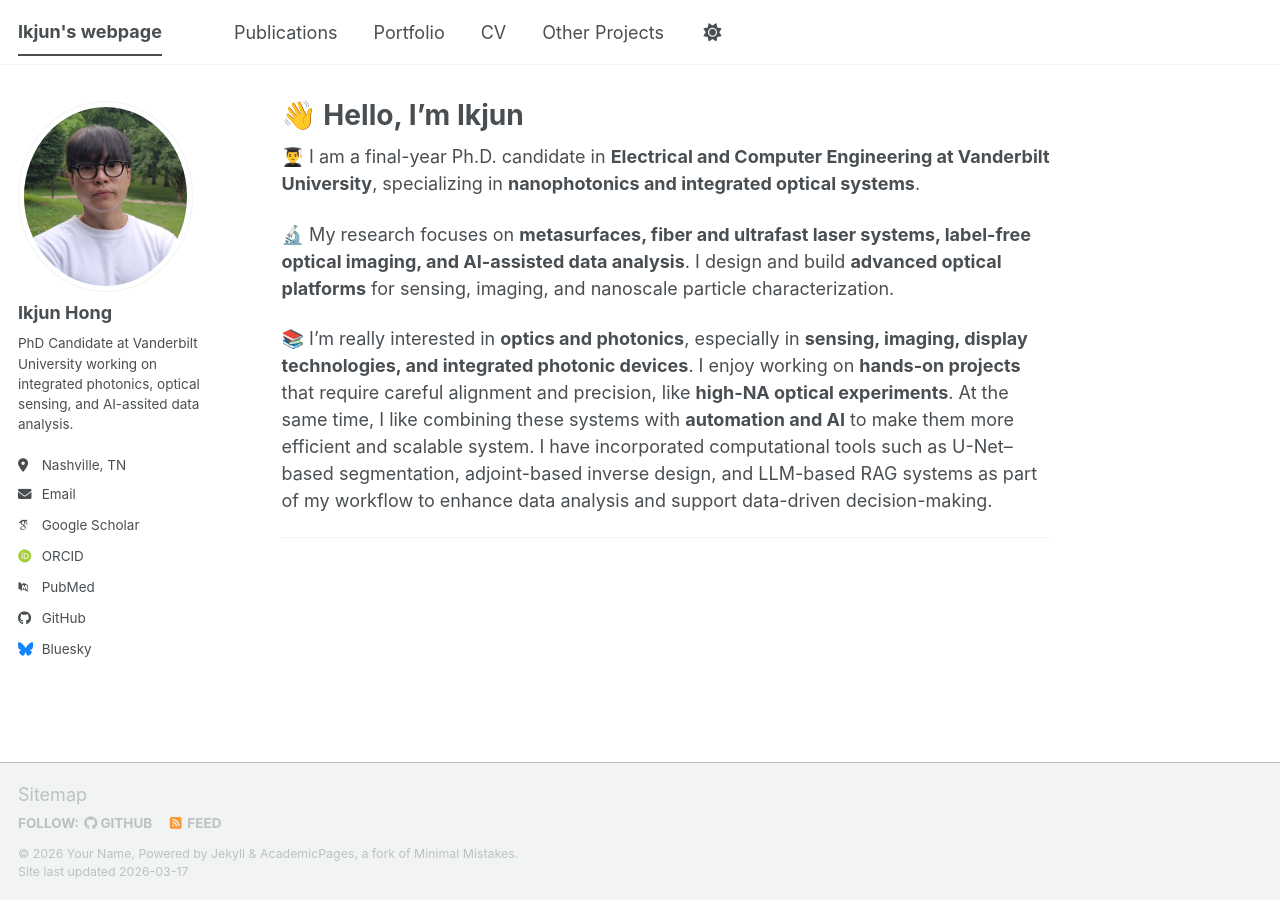
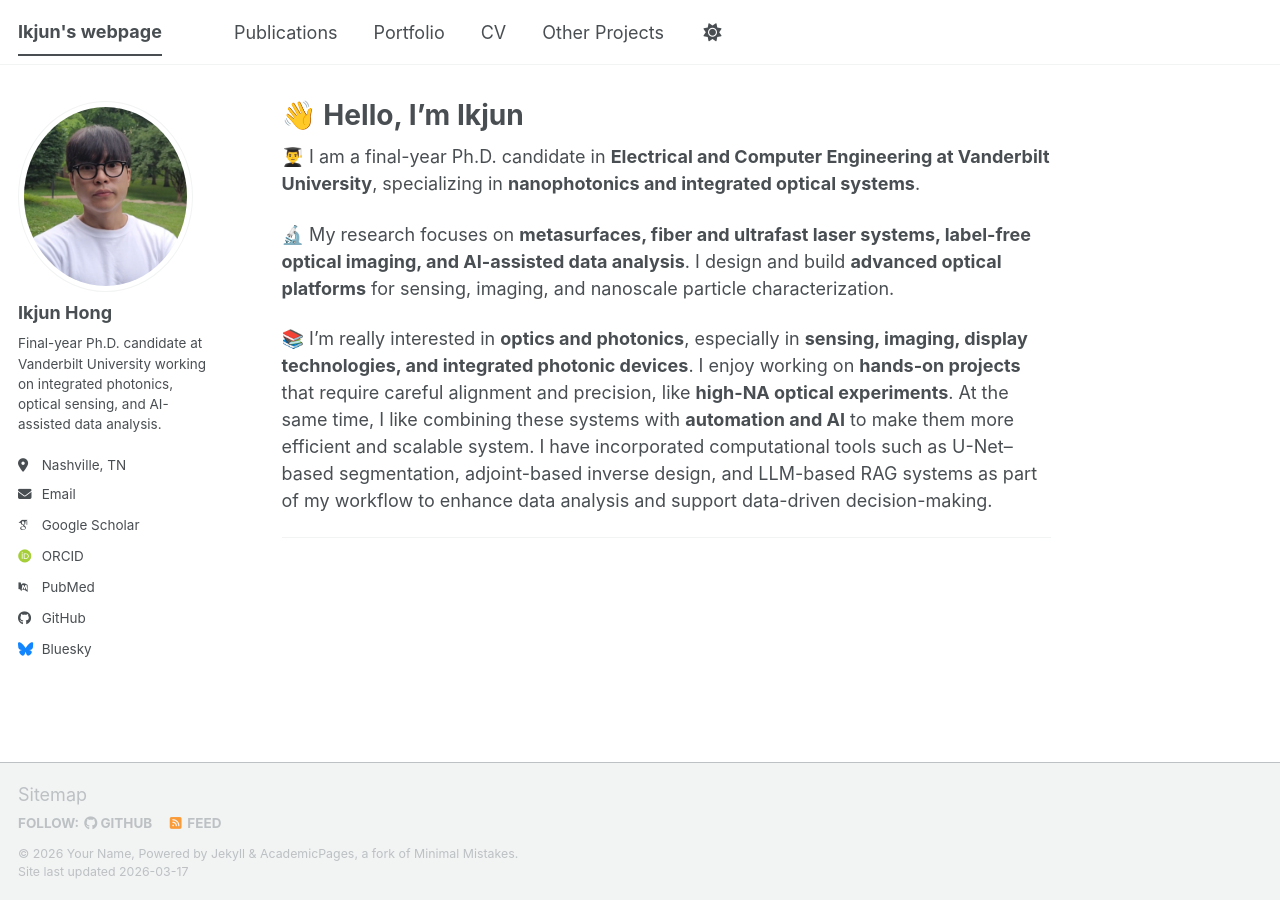
Before and after one commit to IkjunHong-beep/ikjunhong-beep.github.io, a Jekyll site: the page built from _pages/about.md, in a window 1280 px wide. Built offline with Jekyll 4.4.1, drawn with Linux system fonts in a browser that asks for light colours; some web fonts are replaced; a script bundle is joined from its source files by our own code; library files that are not in the unit come from our copies.

Commit message:
Update _config.yml

```diff
--- a/_config.yml
+++ b/_config.yml
@@ -35,7 +35,7 @@ repository               : "academicpages/academicpages.github.io"
 author:
   avatar: "Ikjun_headshot.png"
   name: "Ikjun Hong"
-  bio: "PhD Candidate at Vanderbilt University working on integrated photonics, optical sensing, and AI-assited data analysis."
+  bio: "Final-year Ph.D. candidate at Vanderbilt University working on integrated photonics, optical sensing, and AI-assisted data analysis."
   location: "Nashville, TN"
   email: "hij33154@gmail.com"
 
```
